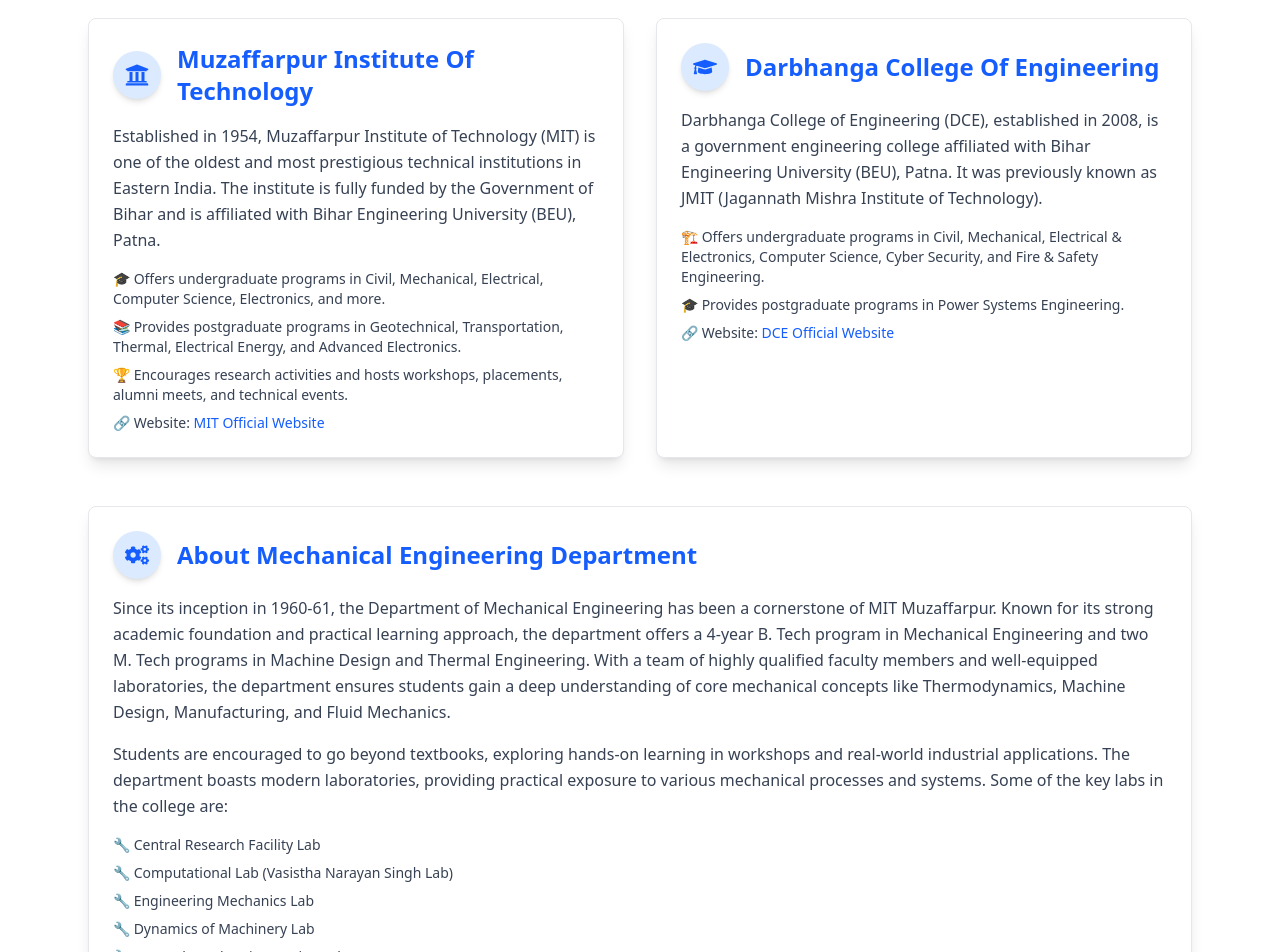
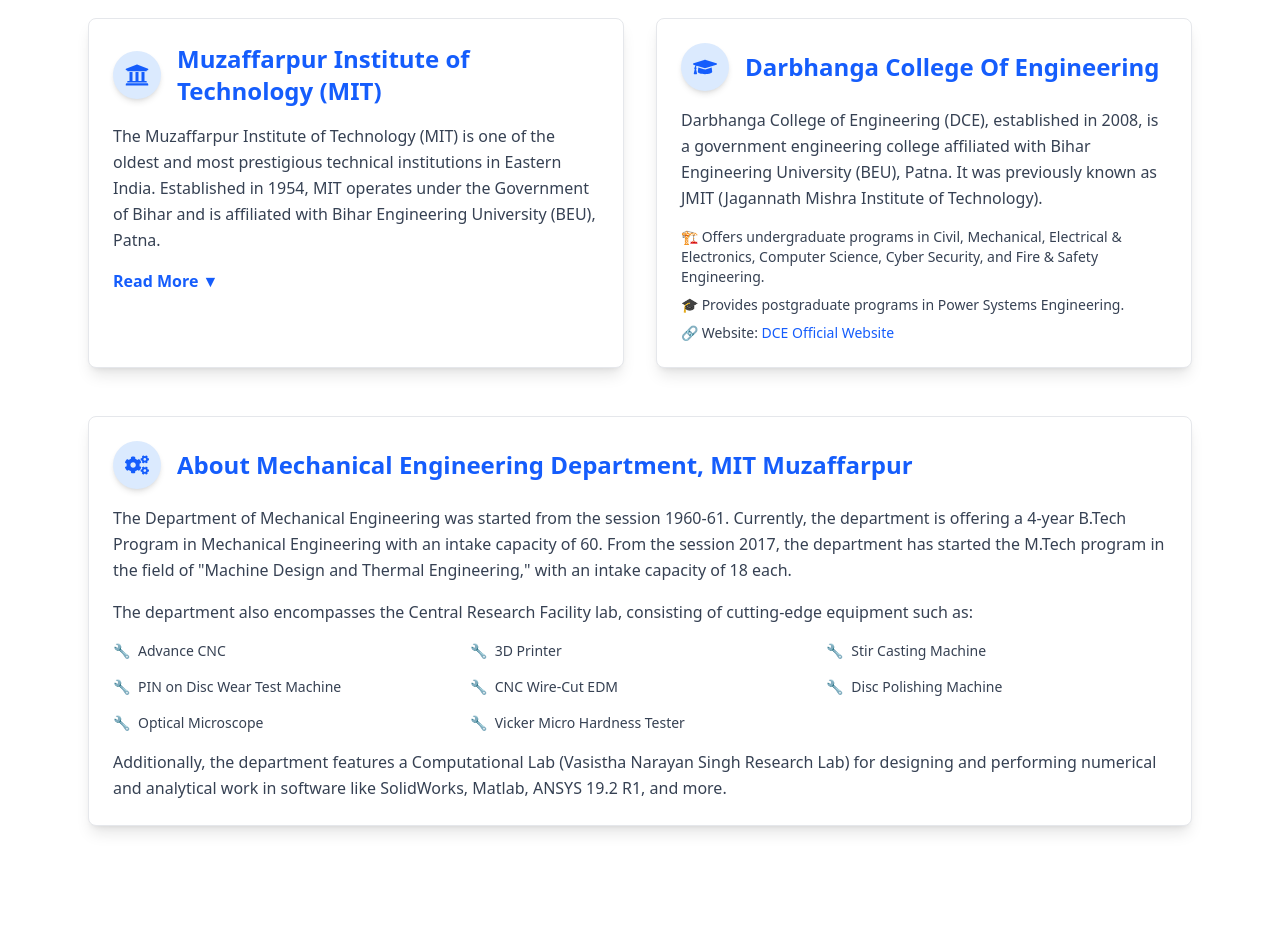
Before and after one commit to HarryOhm33/IC-MIT, a React (Vite) app: page / in a window 1280 px wide. Shown: the part 1200-2152 px from the top of the page. Built offline with nearby package versions, Linux system fonts and the light colour scheme.

Commit message:
Changed Details

```diff
--- a/package.json
+++ b/package.json
@@ -4,7 +4,7 @@
   "version": "0.0.0",
   "type": "module",
   "scripts": {
-    "dev": "vite",
+    "dev": "vite --host",
     "build": "vite build",
     "lint": "eslint .",
     "preview": "vite preview"
--- a/src/components/About.jsx
+++ b/src/components/About.jsx
@@ -1,7 +1,11 @@
 import { motion } from "framer-motion";
 import { FaUniversity, FaGraduationCap, FaCogs } from "react-icons/fa"; // Added FaCogs for Mechanical Engineering
+import { useState } from "react";
 
 export default function About() {
+  const [mitExpanded, setMitExpanded] = useState(false);
+  const [mechExpanded, setMechExpanded] = useState(false);
+
   return (
     <section id="about" className="py-20 bg-white text-gray-900">
       <div className="max-w-6xl mx-auto px-6">
@@ -59,41 +63,92 @@
                 <FaUniversity className="text-blue-600 text-2xl" />
               </div>
               <h3 className="text-2xl font-semibold text-blue-600">
-                Muzaffarpur Institute Of Technology
+                Muzaffarpur Institute of Technology (MIT)
               </h3>
             </div>
+
             <p className="mt-4 text-gray-700 leading-relaxed">
-              Established in 1954, Muzaffarpur Institute of Technology (MIT) is
-              one of the oldest and most prestigious technical institutions in
-              Eastern India. The institute is fully funded by the Government of
-              Bihar and is affiliated with Bihar Engineering University (BEU),
-              Patna.
+              The Muzaffarpur Institute of Technology (MIT) is one of the oldest
+              and most prestigious technical institutions in Eastern India.
+              Established in 1954, MIT operates under the Government of Bihar
+              and is affiliated with Bihar Engineering University (BEU), Patna.
+            </p>
+
+            {!mitExpanded && (
+              <button
+                onClick={() => setMitExpanded(true)}
+                className="mt-4 text-blue-600 font-semibold hover:underline"
+              >
+                Read More ▼
+              </button>
+            )}
+
+            {mitExpanded && (
+              <>
+                <p className="mt-2 text-gray-700 leading-relaxed">
+                  With a legacy spanning over 70 years, MIT follows the motto
+                  <span className="italic">
+                    {" "}
+                    "Work is above everything else"{" "}
+                  </span>
+                  . The institute offers eight undergraduate programs,
+                  including:
+                </p>
+                <ul className="mt-4 text-gray-700 text-sm space-y-2">
+                  <li>⚙️ Mechanical Engineering - 60 seats</li>
+                  <li>🏗️ Civil Engineering - 60 seats</li>
+                  <li>⚡ Electrical Engineering - 60 seats</li>
+                  <li>
+                    📡 Electronics and Communication Engineering - 40 seats
+                  </li>
+                  <li>🖥️ Computer Science and other disciplines</li>
+                </ul>
+                <p className="mt-4 text-gray-700 leading-relaxed">
+                  For research and higher studies, MIT provides six postgraduate
+                  programs in various engineering disciplines:
                 </p>
                 <ul className="mt-4 text-gray-700 text-sm space-y-2">
                   <li>
-                🎓 Offers undergraduate programs in Civil, Mechanical,
-                Electrical, Computer Science, Electronics, and more.
+                    🔥 Mechanical (Thermal Engineering - 18, Machine Design -
+                    18)
                   </li>
                   <li>
-                📚 Provides postgraduate programs in Geotechnical,
-                Transportation, Thermal, Electrical Energy, and Advanced
-                Electronics.
+                    🏗️ Civil (Geotechnical Engineering - 30, Transportation
+                    Engineering - 18)
                   </li>
+                  <li>⚡ Electrical (Electrical Energy System - 18)</li>
                   <li>
-                🏆 Encourages research activities and hosts workshops,
-                placements, alumni meets, and technical events.
+                    📡 Electronics (Advanced Electronics and Communication
+                    Engineering - 18)
                   </li>
-              <li>
+                </ul>
+                <p className="mt-4 text-gray-700 leading-relaxed">
+                  MIT Muzaffarpur has a distinguished alumni network that
+                  inspires and supports students in their academic and
+                  professional journeys.
+                </p>
+                <p className="mt-4">
                   🔗 Website:{" "}
                   <a
                     href="https://www.mitmuzaffarpur.org"
                     className="text-blue-600 hover:underline"
                     target="_blank"
+                    rel="noopener noreferrer"
                   >
                     MIT Official Website
                   </a>
-              </li>
-            </ul>
+                </p>
+              </>
+            )}
+
+            {mitExpanded && (
+              <button
+                onClick={() => setMitExpanded(false)}
+                className="mt-4 text-blue-600 font-semibold hover:underline"
+              >
+                Read Less ▲
+              </button>
+            )}
           </motion.div>
 
           {/* About DCE Darbhanga */}
@@ -154,47 +209,88 @@
               <FaCogs className="text-blue-600 text-2xl" />
             </div>
             <h3 className="text-2xl font-semibold text-blue-600">
-              About Mechanical Engineering Department
+              About Mechanical Engineering Department, MIT Muzaffarpur
             </h3>
           </div>
+
           <p className="mt-4 text-gray-700 leading-relaxed">
-            Since its inception in 1960-61, the Department of Mechanical
-            Engineering has been a cornerstone of MIT Muzaffarpur. Known for its
-            strong academic foundation and practical learning approach, the
-            department offers a 4-year B. Tech program in Mechanical Engineering
-            and two M. Tech programs in Machine Design and Thermal Engineering.
-            With a team of highly qualified faculty members and well-equipped
-            laboratories, the department ensures students gain a deep
-            understanding of core mechanical concepts like Thermodynamics,
-            Machine Design, Manufacturing, and Fluid Mechanics.
+            The Department of Mechanical Engineering was started from the
+            session 1960-61. Currently, the department is offering a 4-year
+            B.Tech Program in Mechanical Engineering with an intake capacity of
+            60. From the session 2017, the department has started the M.Tech
+            program in the field of "Machine Design and Thermal Engineering,"
+            with an intake capacity of 18 each.
           </p>
+
+          {/* Read More Button (Only on Mobile) */}
+          {!mechExpanded && (
+            <button
+              onClick={() => setMechExpanded(true)}
+              className="mt-4 md:hidden text-blue-600 font-semibold hover:underline"
+            >
+              Read More ▼
+            </button>
+          )}
+
+          {/* Expanded Content */}
+          <div className={`${mechExpanded ? "block" : "hidden"} md:block`}>
             <p className="mt-4 text-gray-700 leading-relaxed">
-            Students are encouraged to go beyond textbooks, exploring hands-on
-            learning in workshops and real-world industrial applications. The
-            department boasts modern laboratories, providing practical exposure
-            to various mechanical processes and systems. Some of the key labs in
-            the college are:
+              The department also encompasses the Central Research Facility lab,
+              consisting of cutting-edge equipment such as:
             </p>
-          <ul className="mt-4 text-gray-700 text-sm space-y-2">
-            <li>🔧 Central Research Facility Lab</li>
-            <li>🔧 Computational Lab (Vasistha Narayan Singh Lab)</li>
-            <li>🔧 Engineering Mechanics Lab</li>
-            <li>🔧 Dynamics of Machinery Lab</li>
-            <li>🔧 Internal Combustion Engine Lab</li>
-            <li>🔧 Steam Power System Lab</li>
-            <li>🔧 Refrigeration & Air Conditioning Lab</li>
-            <li>🔧 Heat & Mass Transfer Lab</li>
-            <li>🔧 Engineering Graphics Lab</li>
-          </ul>
+
+            <div className="mt-4 grid grid-cols-2 md:grid-cols-3 gap-4 text-gray-700 text-sm">
+              <div className="flex items-center space-x-2">
+                <span>🔧</span>
+                <span>Advance CNC</span>
+              </div>
+              <div className="flex items-center space-x-2">
+                <span>🔧</span>
+                <span>3D Printer</span>
+              </div>
+              <div className="flex items-center space-x-2">
+                <span>🔧</span>
+                <span>Stir Casting Machine</span>
+              </div>
+              <div className="flex items-center space-x-2">
+                <span>🔧</span>
+                <span>PIN on Disc Wear Test Machine</span>
+              </div>
+              <div className="flex items-center space-x-2">
+                <span>🔧</span>
+                <span>CNC Wire-Cut EDM</span>
+              </div>
+              <div className="flex items-center space-x-2">
+                <span>🔧</span>
+                <span>Disc Polishing Machine</span>
+              </div>
+              <div className="flex items-center space-x-2">
+                <span>🔧</span>
+                <span>Optical Microscope</span>
+              </div>
+              <div className="flex items-center space-x-2">
+                <span>🔧</span>
+                <span>Vicker Micro Hardness Tester</span>
+              </div>
+            </div>
+
             <p className="mt-4 text-gray-700 leading-relaxed">
-            Beyond academics, the department actively promotes research and
-            innovation, encouraging students to work on real-world engineering
-            challenges, industrial projects, and model development. With a
-            strong focus on both theory and practical applications, the
-            Mechanical Engineering Department at MIT Muzaffarpur continues to
-            shape future engineers, preparing them for successful careers in
-            industry, research, and entrepreneurship.
+              Additionally, the department features a Computational Lab
+              (Vasistha Narayan Singh Research Lab) for designing and performing
+              numerical and analytical work in software like SolidWorks, Matlab,
+              ANSYS 19.2 R1, and more.
             </p>
+          </div>
+
+          {/* Show "Read Less" Button when expanded */}
+          {mechExpanded && (
+            <button
+              onClick={() => setMechExpanded(false)}
+              className="mt-4 md:hidden text-blue-600 font-semibold hover:underline"
+            >
+              Read Less ▲
+            </button>
+          )}
         </motion.div>
       </div>
     </section>
--- a/src/components/Hero.jsx
+++ b/src/components/Hero.jsx
@@ -23,7 +23,9 @@
           className="text-4xl md:text-5xl font-bold leading-tight mb-4"
         >
           1st International Conference on Mechanical & Industrial Technologies
-          <span className="text-blue-600"> (IC-MIT 2025)</span>
+          <span className="text-blue-600">
+            <br /> (IC-MIT 2025)
+          </span>
         </motion.h1>
         <motion.p
           initial={{ opacity: 0, x: -50 }}
```
Also changed, not shown: src/components/CallForPapers.jsx (+11 -8 lines), src/components/Committee.jsx (+6 -4 lines), src/components/EditorialBoard.jsx (+9 -2 lines). Lines whose indentation alone changed are shown as unchanged.
